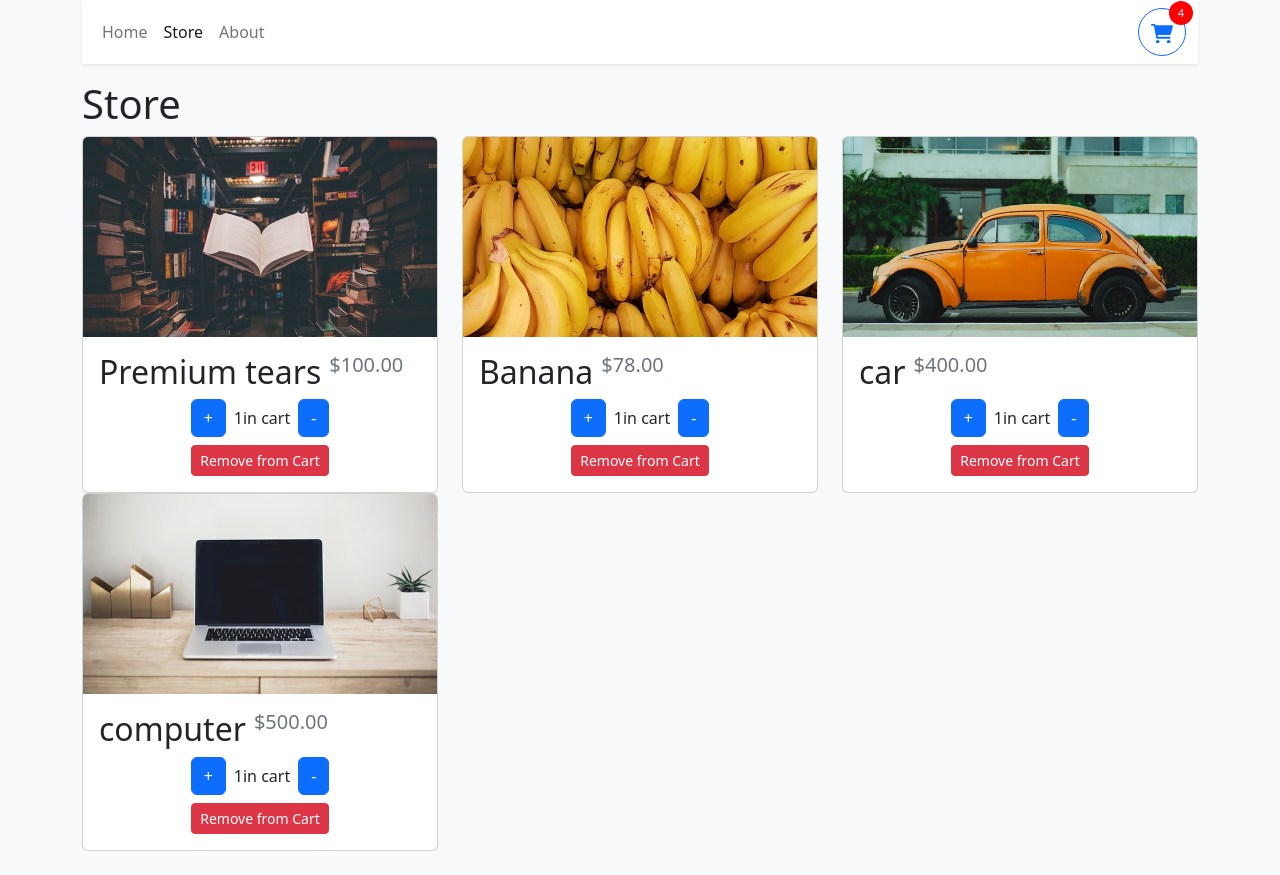
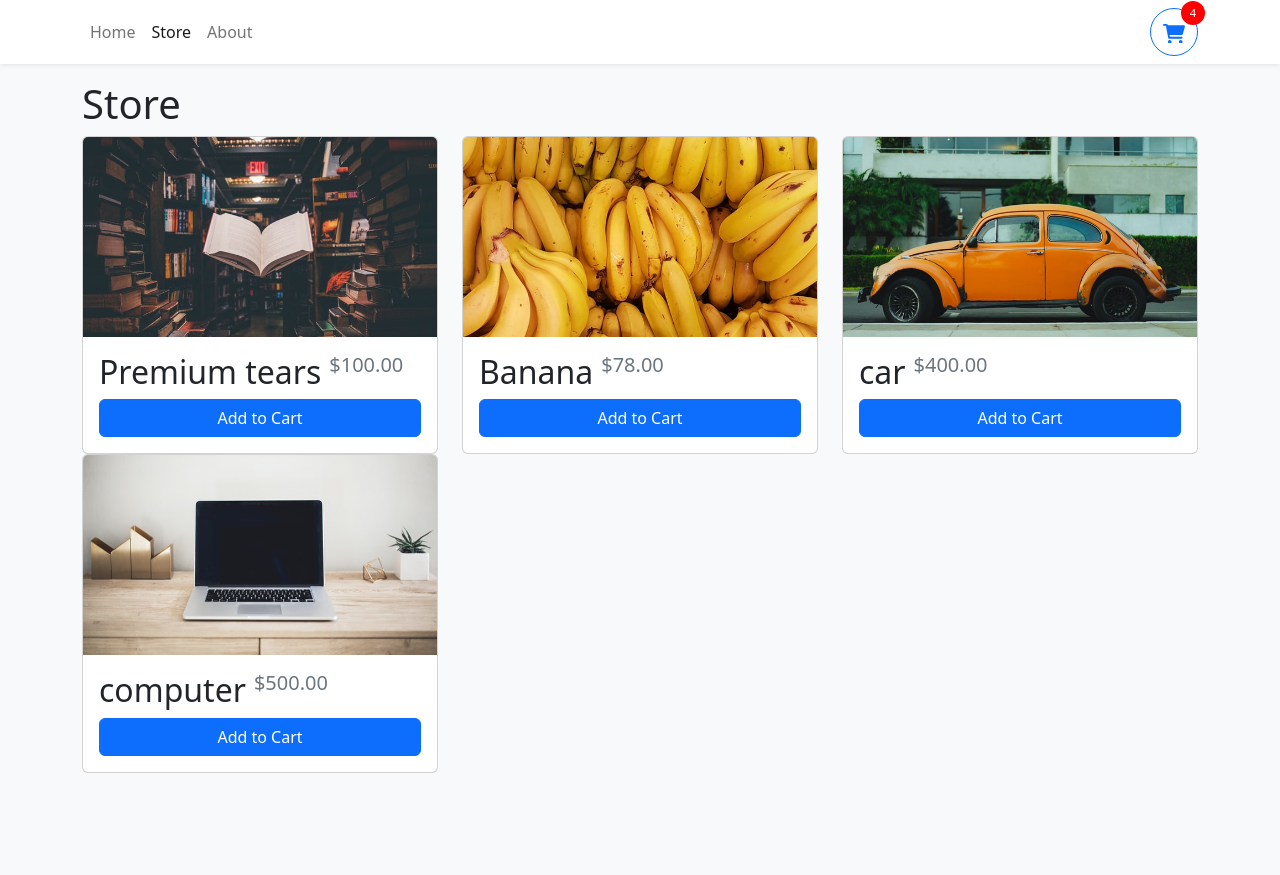
Before and after one commit to Domains18/typescript-shop, a React (Vite) app: page /store in a window 1280 px wide. After the commit the page ends 800 px from the top, so only its background shows below. Built offline with nearby package versions, Linux system fonts and the light colour scheme.

Commit message:
tsx loci contex

```diff
--- a/src/App.tsx
+++ b/src/App.tsx
@@ -1,21 +1,24 @@
 import React from 'react';
-import{ Routes, Route } from 'react-router-dom';
+import { Routes, Route } from 'react-router-dom';
 import { Container } from 'react-bootstrap';
 import { Home } from './Pages/Home';
 import { Store } from './Pages/Store';
 import { About } from './Pages/About';
 import { Navbar } from './Components/Navbar';
+import { ShoppingCartProvider } from './Context/LogicContext';
 function App() {
 
   return (
-    <Container className='mb-4'>
+    <ShoppingCartProvider>
       <Navbar />
-      <Routes>
-        <Route path="/" element={<Home/>} />
-        <Route path="store" element={<Store/>} />
-        <Route path="about" element={<About/>} />
-      </Routes>
-    </Container>
+      <Container className='mb-4'>
+        <Routes>
+          <Route path="/" element={<Home />} />
+          <Route path="store" element={<Store />} />
+          <Route path="about" element={<About />} />
+        </Routes>
+      </Container>
+    </ShoppingCartProvider>
   )
 }
 
--- a/src/Components/StoreItem.tsx
+++ b/src/Components/StoreItem.tsx
@@ -1,15 +1,17 @@
+import { CurrencyFormat } from '../Utilities/CurrencyFomat';
+import { Card, Button } from 'react-bootstrap';
+import { useShoppingCart } from '../Context/LogicContext';
 type StoreItemProps = {
     id: number;
     name: string;
     price: number;
     imageUrl: string;
 }
-let quantity = 1;
-import { CurrencyFormat } from '../Utilities/CurrencyFomat';
-import { Card, Button } from 'react-bootstrap';
+
 export function StoreItem({ id, name, price, imageUrl }: StoreItemProps): JSX.Element {
-    // console.log(imageUrl)
-    return (
+    const { getItemQuantity, addItemQuantity, removeItemQuantity, clearCart} = useShoppingCart();
+    const quantity = getItemQuantity(id);
+     return (
         <Card className='h-100'>
             <Card.Img variant="top" src={imageUrl} height="200px" style={{ objectFit: "cover" }} />
             <Card.Body className='d-flex flex-column'>
@@ -19,17 +21,17 @@ export function StoreItem({ id, name, price, imageUrl }: StoreItemProps): JSX.El
                 </Card.Title>
                 <div className="mt-auto">
                     {quantity === 0 ? (
-                        <Button className="w-100">Add to Cart</Button>) :
+                         <Button className="w-100" onClick={() => addItemQuantity(id)}>Add to Cart</Button>) :
                         <div className='d-flex align-items-center flex-column' style={{ gap: ".5rem" }}>
                             <div className='d-flex align-items-center justify-content-center' style={{ gap: ".5rem" }}>
-                                <Button>+</Button>
+                                 <Button onClick={() => addItemQuantity(id)}>+</Button>
                                 <div>
                                     <span>{quantity}</span>
                                     in cart
                                 </div>
-                                <Button>-</Button>
+                                <Button onClick={()=> removeItemQuantity(id)}>-</Button>
                             </div>
-                            <Button variant='danger' size='sm'> Remove from Cart</Button>
+                            <Button variant='danger' size='sm' onClick={()=> clearCart(id)}> Remove from Cart</Button>
                         </div>
                     }
                 </div>
--- a/src/Context/LogicContext.tsx
+++ b/src/Context/LogicContext.tsx
@@ -1,79 +1,80 @@
-import React, { createContext, useContext, useState, ReactNode } from 'react';
+import { createContext, useContext, ReactNode, useState } from 'react';
+type ShoppingCartProviderProps = {
+    children: ReactNode;
+}
+type ShoppingCartContext = {
+    opencart: () => void;
+    closecart: () => void;
+    getItemQuantity: (id: number) => number;
+    addItemQuantity: (id: number) => void;
+    removeItemQuantity: (id: number) => void;
+    clearCart: (id: number) => void;
+    cartQuantity: number;
+    cartItems: cartItem[];
+}
+type cartItem = {
+    id: number
+    quantity: number
+}
+const ShoppingCartContext = createContext({} as ShoppingCartContext);
 
-const ShoppingCartContext = createContext({
-
-})
-type shoppingCartProviderProps = {
-    children: ReactNode;
-};
-//cart logic
-type shoppingCartContext = {
-    getItemQuantity: (id: number) => number;
-    increaseItemQuantity: (id: number) => void;
-    decreaseItemQuantity: (id: number) => void;
-    removeItem: (id: number) => void;
-}
-// cart items
-type cartItem = {
-    id: number;
-    quantity: number;
-}
-export function useShoppingCart(){
+export function useShoppingCart() {
     return useContext(ShoppingCartContext);
 }
+export function ShoppingCartProvider({ children }: ShoppingCartProviderProps) {
+    const [ cartItems, setCartItems ] = useState<cartItem[]>([]);
+    const cartQuantity = cartItems.reduce(( quantity, item) => quantity + item.quantity, 0);
 
+    function getItemQuantity (id: number){
+        return cartItems.find( item => item.id === id)?.quantity || 0;
 
-export function shoppingCartProvider({ children }: shoppingCartProviderProps){
-    const [cartItems, setCartItems] = useState<cartItem[]>([]);
-
-    function getItemQuantity( id: number) {
-        const item = cartItems.find(item => item.id === id);
     }
-    // get items and add to cart
-    function increaseItemQuantity( id: number) {
-        setCartItems( currentItems => {
-            if(currentItems.find(item => item.id === id) == null){
-                return [...currentItems, { id, quantity: 1 }];
-            } else{
+    function addItemQuantity ( id: number){
+        setCartItems(currentItems => {
+            if(currentItems.find(item => item.id === id) ==null ){
+                return [...currentItems, {id, quantity: 1 }]
+            } else {
                 return currentItems.map(item => {
-                    if(item.id === id){
-                        return { ...item, quantity: item.quantity + 1 };
-                    } else{
-                        return item;
+                    if( item.id === id){
+                        return {...item, quantity: item.quantity +1}
+                    }
+                    else{
+                        return item
                     }
                 });
-            };
+            }
         });
     }
-    // decrease items from cart
-    function decreaseItemQuantity( id: number) {
-
-        setCartItems( currentItems => {
-            const item = currentItems.find(item => item.id === id);
-            if(item == null){
-                return currentItems;
-            } else if(item.quantity === 1){
-                return currentItems.filter(item => item.id !== id);
-            } else{
+    function removeItemQuantity ( id: number){
+        setCartItems(currentItems => {
+            if(currentItems.find(item => item.id === id)?.quantity ===1  ){
+                return currentItems.filter(item => item.id !== id)
+            } else {
                 return currentItems.map(item => {
-                    if(item.id === id){
-                        return { ...item, quantity: item.quantity - 1 };
-                    } else{
-                        return item;
+                    if( item.id === id){
+                        return {...item, quantity: item.quantity -1}
+                    }
+                    else{
+                        return item
                     }
                 });
-            };
-        });
-    };
-    // remove items from cart
-    function removeItem( id: number) {
-        setCartItems( currentItems => {
-            return currentItems.filter(item => item.id !== id);
+            }
         });
     }
 
+    function clearCart(id : number){
+        setCartItems(currentItems =>{
+            return currentItems.filter( item => item.id !== item.id)
+        });
+    }
     return (
-        <ShoppingCartContext.Provider value={{getItemQuantity, increaseItemQuantity, decreaseItemQuantity, removeItem}}>
+        <ShoppingCartContext.Provider value={{ getItemQuantity,
+        addItemQuantity,
+        removeItemQuantity,
+        clearCart,
+        cartItems,
+        cartQuantity
+        }}>
             {children}
         </ShoppingCartContext.Provider>
     )
```
